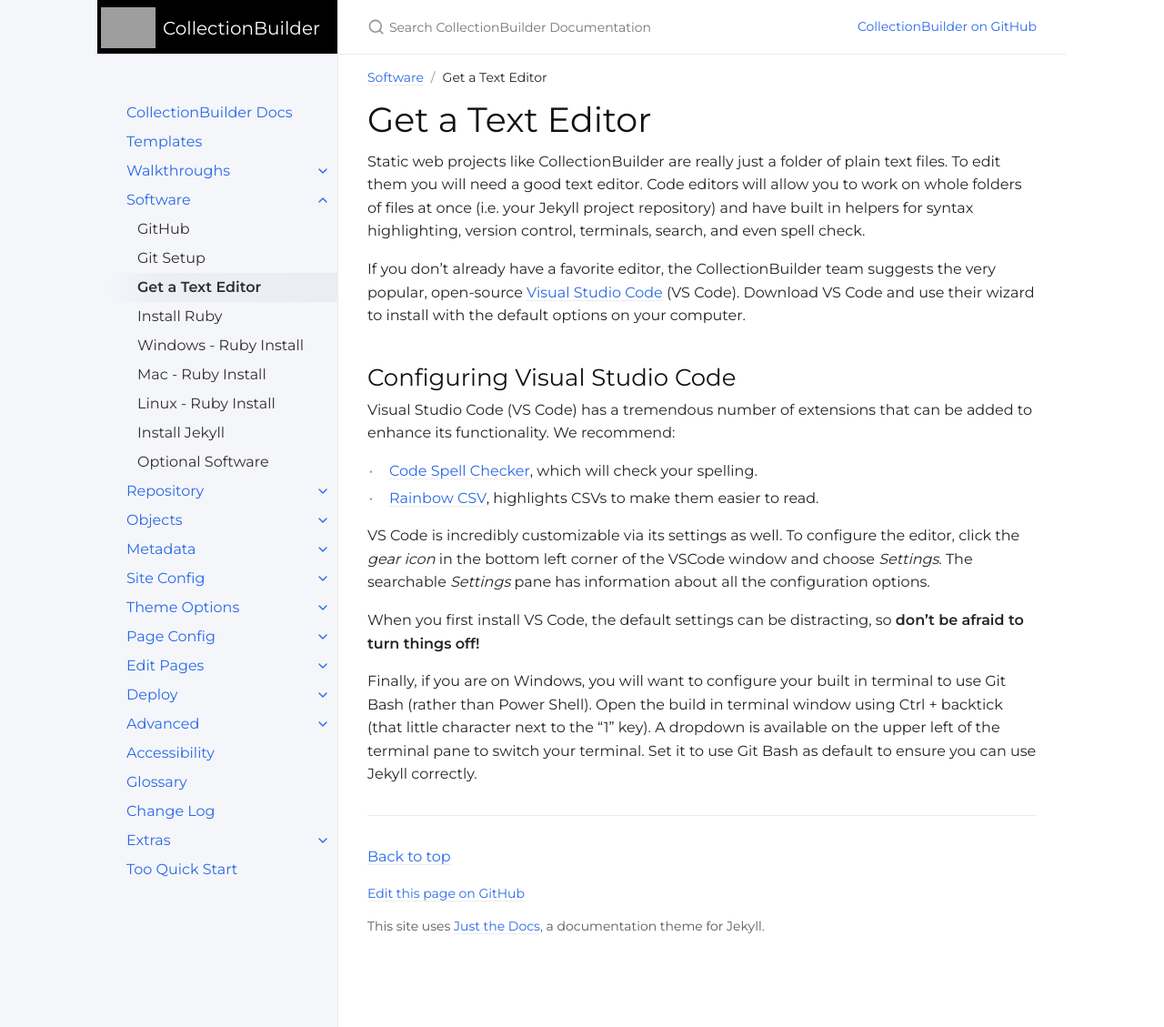
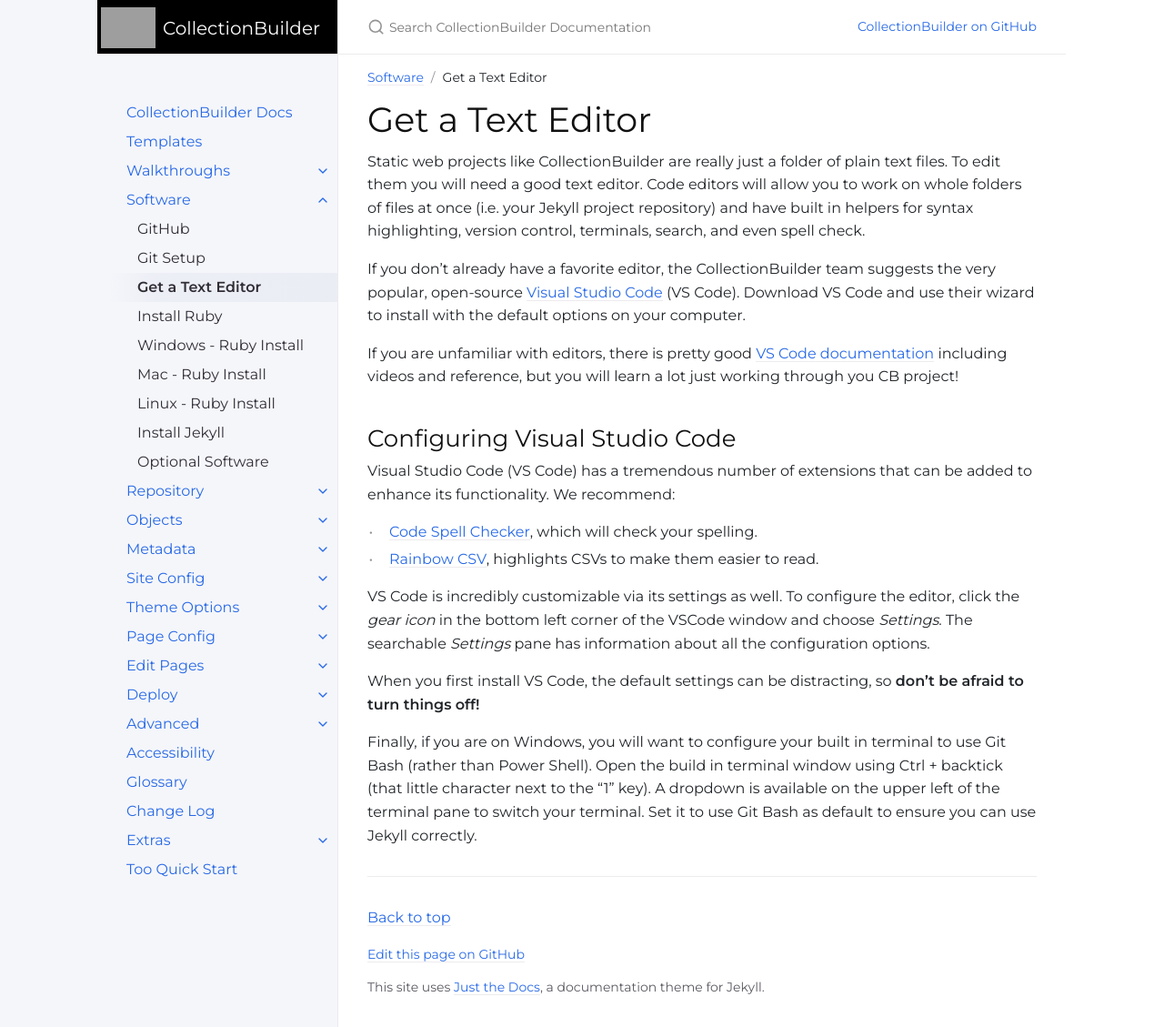
Before and after one commit to CollectionBuilder/cb-docs, a Jekyll site: the page built from docs/software/texteditor.md, in a window 1280 px wide and 1129 px high. Shown: the whole window at 91% size. Built offline with Jekyll 4.4.1, drawn with Linux system fonts in a browser that asks for light colours; comment, search, counter and statistics services are not loaded.

Commit message:
vs code docs link

```diff
--- a/docs/software/texteditor.md
+++ b/docs/software/texteditor.md
@@ -12,6 +12,8 @@ Code editors will allow you to work on whole folders of files at once (i.e. your
 
 If you don't already have a favorite editor, the CollectionBuilder team suggests the very popular, open-source [Visual Studio Code](https://code.visualstudio.com/){:target="_blank" rel="noopener"} (VS Code).
 Download VS Code and use their wizard to install with the default options on your computer.
+
+If you are unfamiliar with editors, there is pretty good [VS Code documentation](https://code.visualstudio.com/docs) including videos and reference, but you will learn a lot just working through you CB project!
 
 ## Configuring Visual Studio Code
 
```
